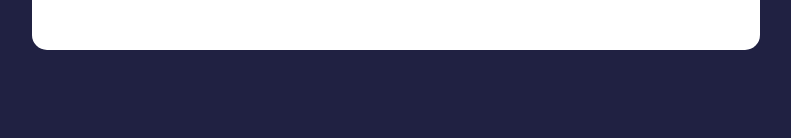
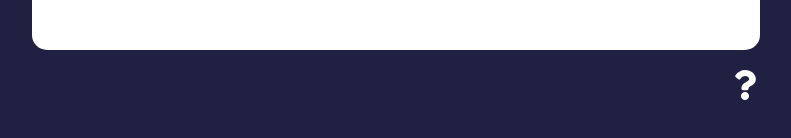
Before and after one commit to willsanchez86/feedback-app, a React (Create React App) app: page /about in a window 1280 px wide. Shown: the part 308-446 px from the top of the page, without its empty margins (244-1035 px from the left). Built offline with nearby package versions, Linux system fonts and the light colour scheme.

Commit message:
Added Links to Routes and Pages

```diff
--- a/src/App.js
+++ b/src/App.js
@@ -6,6 +6,7 @@ import FeedbackList from "./components/FeedbackList";
 import FeedbackData from "./data/FeedbackData";
 import FeedbackStats from "./components/FeedbackStats";
 import FeedbackForm from "./components/FeedbackForm";
+import AboutIconLink from "./components/AboutIconLink";
 import AboutPage from "./pages/AboutPage";
 
 function App() {
@@ -38,6 +39,8 @@ function App() {
 
                     <Route path='/about' element={<AboutPage />} />
                 </Routes>
+
+                <AboutIconLink />
             </div>
         </Router>
     )
--- /dev/null
+++ b/src/components/AboutIconLink.jsx
@@ -0,0 +1,14 @@
+import {FaQuestion} from 'react-icons/fa';
+import {Link} from 'react-router-dom';
+
+function AboutIconLink() {
+  return (
+    <div className='about-link'>
+        <Link to='/about'>
+            <FaQuestion size={30} />
+        </Link>
+    </div>
+  )
+}
+
+export default AboutIconLink
--- a/src/pages/AboutPage.jsx
+++ b/src/pages/AboutPage.jsx
@@ -1,4 +1,5 @@
 import Card from '../components/shared/Card';
+import {Link} from 'react-router-dom';
 
 function AboutPage() {
   return <Card>
@@ -8,7 +9,7 @@ function AboutPage() {
           <p>Version: 1.0.0</p>
 
           <p>
-              <a href="/">Back to Home</a>
+              <Link to='/'>Back to Home</Link>
           </p>
       </div>
   </Card>
```
